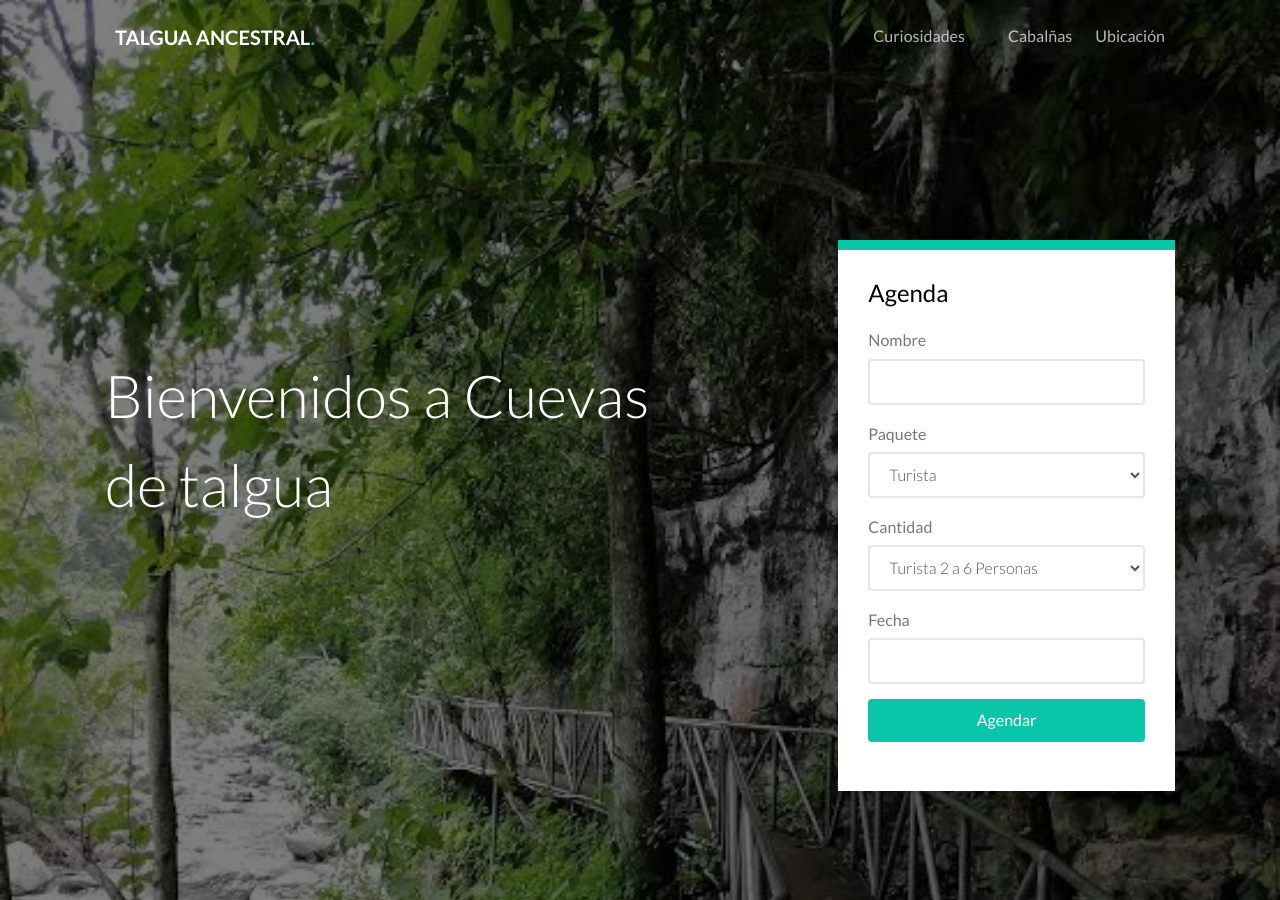
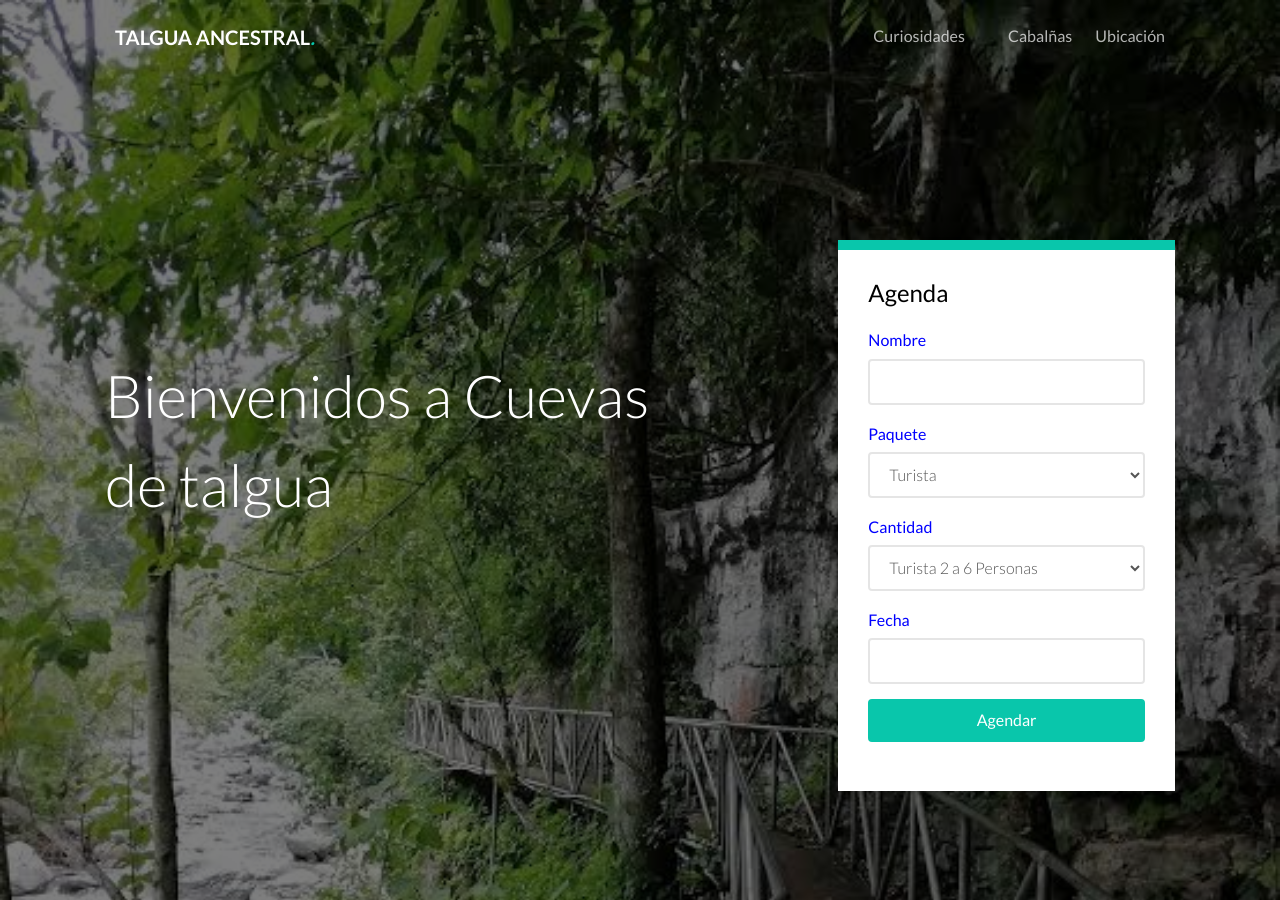
Before and after one commit to canoalexamichelle-code/Turismo-talgua, a plain HTML site: page index.html in a window 1280 px wide. Shown: the top 900 px of the page. Drawn offline with Linux system fonts and the light colour scheme; files whose address does not match are found by name.

Commit message:
Update style.css

```diff
--- a/css/style.css
+++ b/css/style.css
@@ -15,7 +15,7 @@ body {
   font-weight: 400;
   font-size: 16px;
   line-height: 1.7;
-  color: #777;
+  color: #0000ff;
   background: #fff;
 }
 
```
